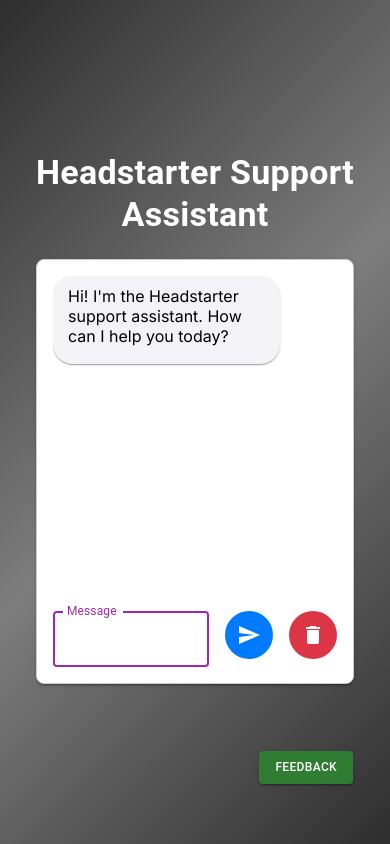
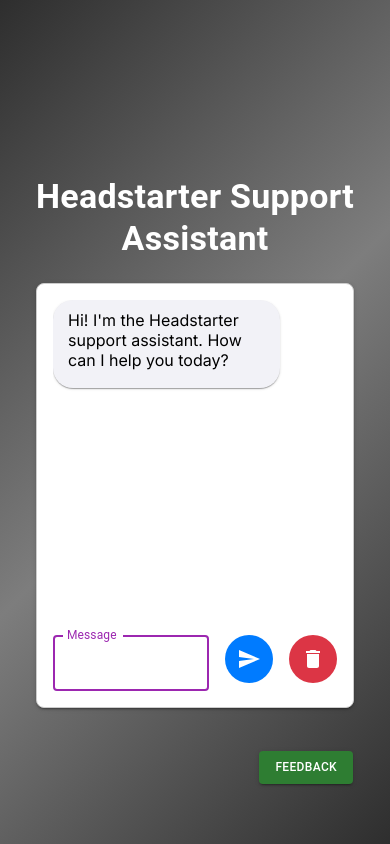
Before and after one commit to BabikerBabiker/ai-chatbot, a Next.js app: page / in a window 390 px wide. Built offline with nearby package versions, Linux system fonts and the light colour scheme.

Commit message:
Moved mobile ui downwards

```diff
--- a/app/page.js
+++ b/app/page.js
@@ -172,6 +172,7 @@
         component="h1"
         sx={{
           mb: 2,
+          mt: 6,
           color: "#ffffff",
           fontWeight: "bold",
           textAlign: "center",
```
